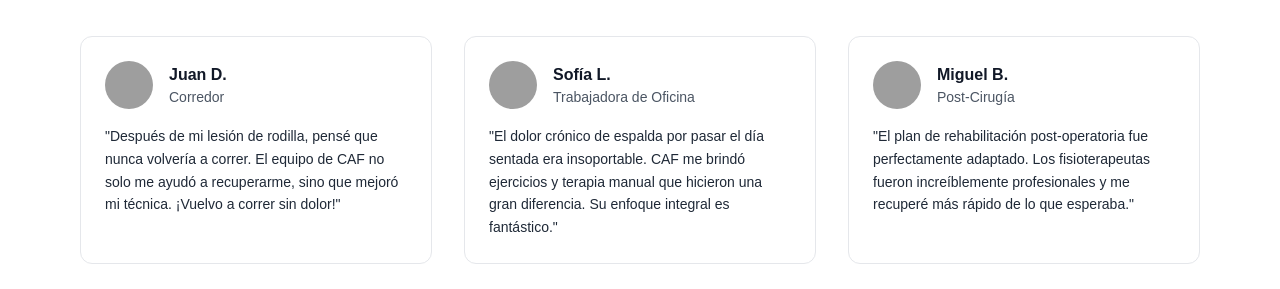
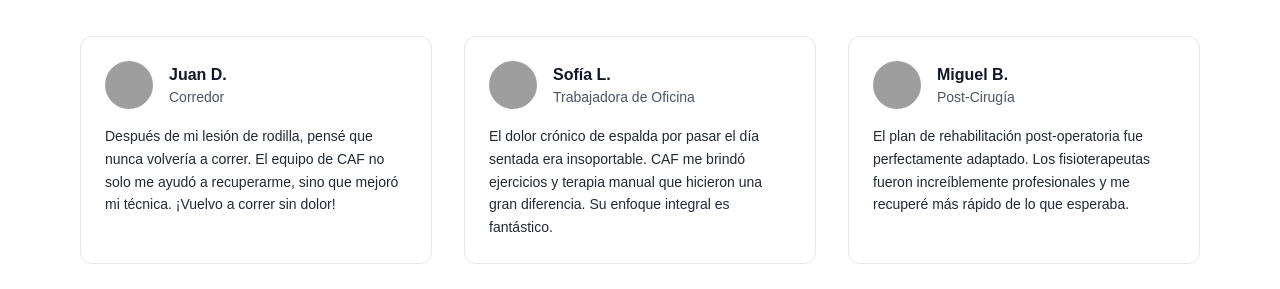
Before and after one commit to MaxGB23/Presidencia-Municipal-Acambaro, a Next.js app: page / in a window 1280 px wide. Shown: the part 2020-2309 px from the top of the page. Built offline with nearby package versions, Linux system fonts and the light colour scheme; grey boxes are pictures that could not be loaded.

Commit message:
Implementacion inicial de landing

```diff
--- a/src/app/(landing)/page.tsx
+++ b/src/app/(landing)/page.tsx
@@ -169,7 +169,7 @@ export default function Home() {
                           <p className="text-gray-600 dark:text-gray-400 text-sm">Corredor</p>
                         </div>
                       </div>
-                      <p className="text-gray-800 dark:text-gray-300 text-sm font-normal leading-relaxed">"Después de mi lesión de rodilla, pensé que nunca volvería a correr. El equipo de CAF no solo me ayudó a recuperarme, sino que mejoró mi técnica. ¡Vuelvo a correr sin dolor!"</p>
+                      <p className="text-gray-800 dark:text-gray-300 text-sm font-normal leading-relaxed">Después de mi lesión de rodilla, pensé que nunca volvería a correr. El equipo de CAF no solo me ayudó a recuperarme, sino que mejoró mi técnica. ¡Vuelvo a correr sin dolor!</p>
                     </div>
                     <div className="flex flex-col gap-4 p-6 rounded-xl border border-gray-200 dark:border-gray-800 bg-background-light dark:bg-background-dark">
                       <div className="flex items-center gap-4">
@@ -179,7 +179,7 @@ export default function Home() {
                           <p className="text-gray-600 dark:text-gray-400 text-sm">Trabajadora de Oficina</p>
                         </div>
                       </div>
-                      <p className="text-gray-800 dark:text-gray-300 text-sm font-normal leading-relaxed">"El dolor crónico de espalda por pasar el día sentada era insoportable. CAF me brindó ejercicios y terapia manual que hicieron una gran diferencia. Su enfoque integral es fantástico."</p>
+                      <p className="text-gray-800 dark:text-gray-300 text-sm font-normal leading-relaxed">El dolor crónico de espalda por pasar el día sentada era insoportable. CAF me brindó ejercicios y terapia manual que hicieron una gran diferencia. Su enfoque integral es fantástico.</p>
                     </div>
                     <div className="flex flex-col gap-4 p-6 rounded-xl border border-gray-200 dark:border-gray-800 bg-background-light dark:bg-background-dark">
                       <div className="flex items-center gap-4">
@@ -189,7 +189,7 @@ export default function Home() {
                           <p className="text-gray-600 dark:text-gray-400 text-sm">Post-Cirugía</p>
                         </div>
                       </div>
-                      <p className="text-gray-800 dark:text-gray-300 text-sm font-normal leading-relaxed">"El plan de rehabilitación post-operatoria fue perfectamente adaptado. Los fisioterapeutas fueron increíblemente profesionales y me recuperé más rápido de lo que esperaba."</p>
+                      <p className="text-gray-800 dark:text-gray-300 text-sm font-normal leading-relaxed">El plan de rehabilitación post-operatoria fue perfectamente adaptado. Los fisioterapeutas fueron increíblemente profesionales y me recuperé más rápido de lo que esperaba.</p>
                     </div>
                   </div>
                 </div>
@@ -267,7 +267,7 @@ export default function Home() {
                       </div>
                       <div>
                         <label className="block text-sm font-medium text-gray-700 dark:text-gray-300 mb-2" htmlFor="message">Mensaje</label>
-                        <textarea className="w-full rounded-lg border-gray-300 dark:border-gray-700 bg-background-light dark:bg-background-dark focus:border-plantilla-primary focus:ring-plantilla-primary text-gray-800 dark:text-gray-300" id="message" placeholder="Tu mensaje..." rows="4" name="message" required></textarea>
+                        <textarea className="w-full rounded-lg border-gray-300 dark:border-gray-700 bg-background-light dark:bg-background-dark focus:border-plantilla-primary focus:ring-plantilla-primary text-gray-800 dark:text-gray-300" id="message" placeholder="Tu mensaje..." rows={4} name="message" required></textarea>
                       </div>
 
                       {/* Botón de Submit */}
```
